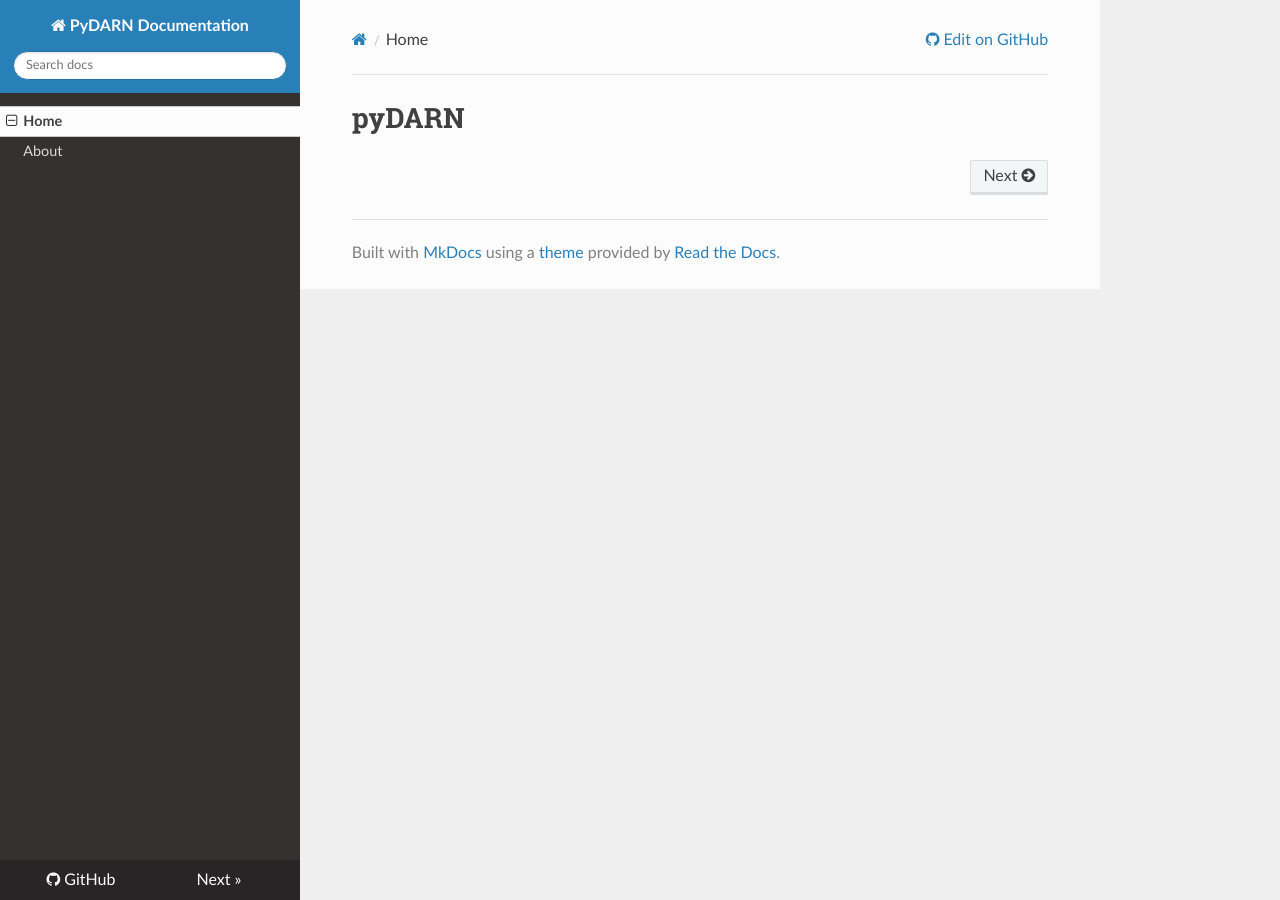
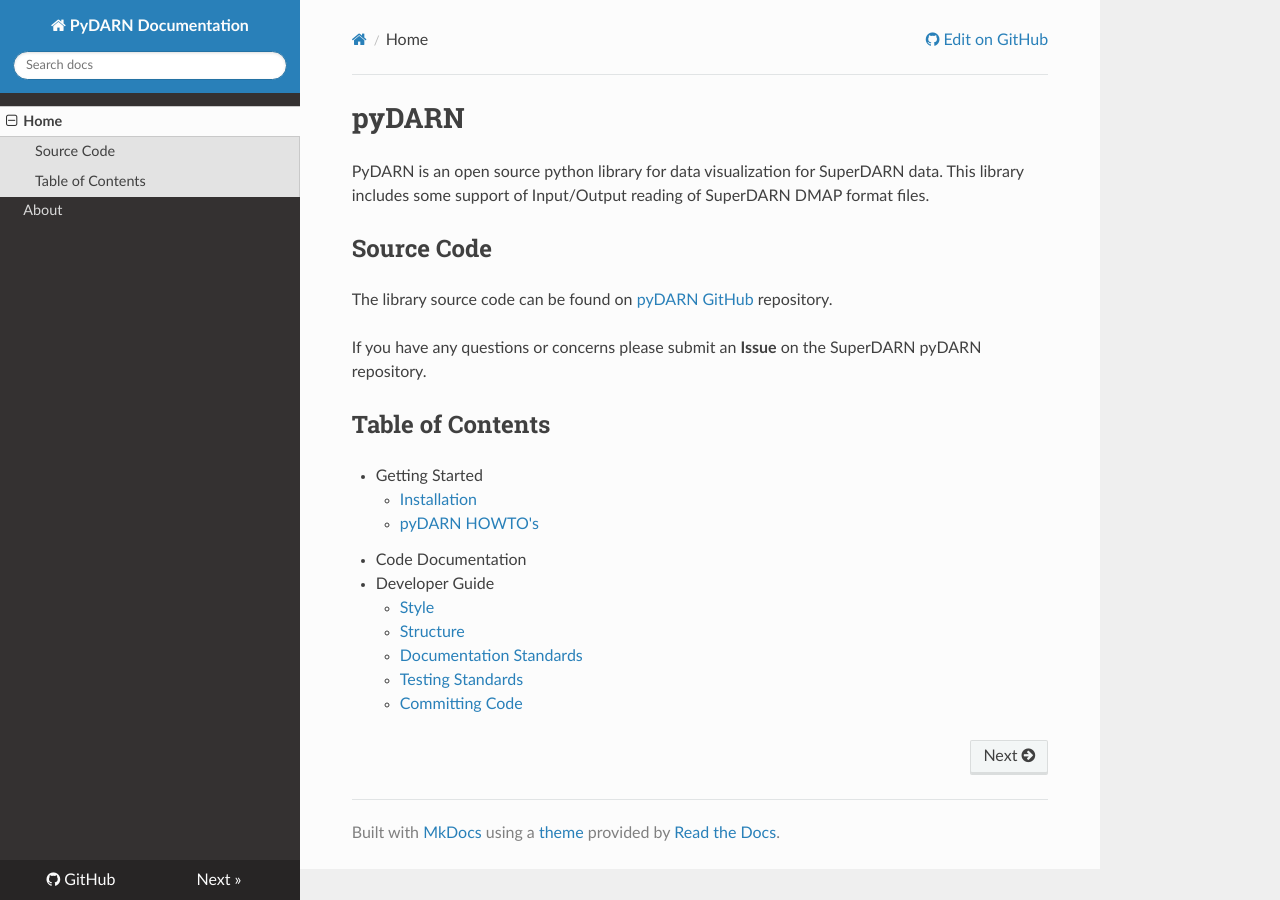
Before and after one commit to SuperDARN/pydarn, an MkDocs documentation site: the page built from docs/index.md, in a window 1280 px wide. Built offline with MkDocs 1.6.1, drawn with Linux system fonts in a browser that asks for light colours; nearby versions of some CDN libraries.

Commit message:
Started Outline

```diff
--- a/docs/index.md
+++ b/docs/index.md
@@ -1 +1,23 @@
 # pyDARN
+
+PyDARN is an open source python library for
+data visualization for SuperDARN data. This library includes some
+support of Input/Output reading of SuperDARN DMAP format files.
+
+## Source Code
+
+The library source code can be found on [pyDARN GitHub](https://github.com/SuperDARN/pydarn) repository.
+
+If you have any questions or concerns please submit an **Issue** on the SuperDARN pyDARN repository.
+
+## Table of Contents
+  - Getting Started
+    - [Installation](install.md)
+    - [pyDARN HOWTO's](howto.md)
+  - Code Documentation
+  - Developer Guide
+    - [Style](style_guide.md)
+    - [Structure](structure_guide.md)
+    - [Documentation Standards](documentation_guide.md)
+    - [Testing Standards](testing_guide.md)
+    - [Committing Code](commity_guide.md)
```
Also changed, not shown: docs/install.md (+73 -0 lines).
